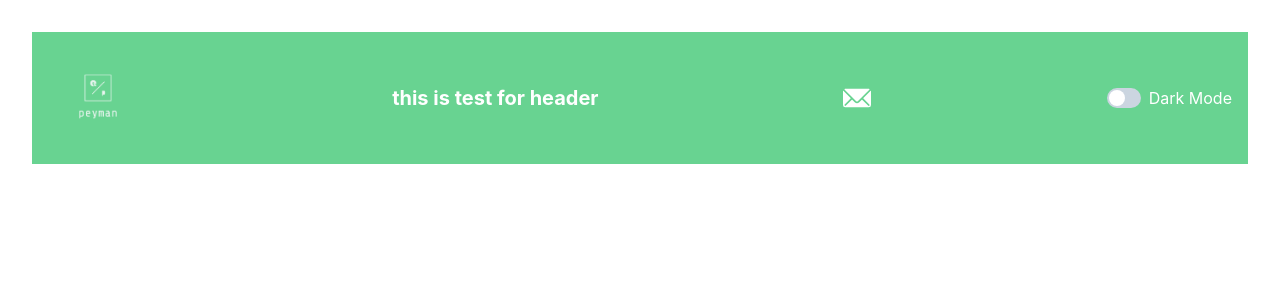
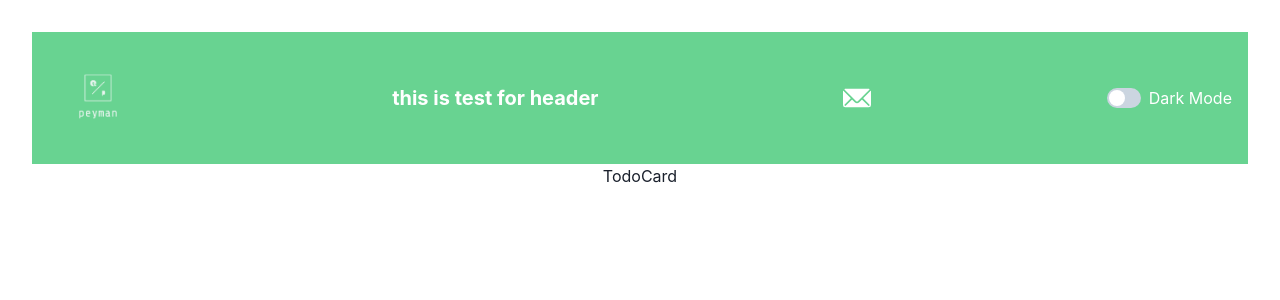
Before and after one commit to amirhossein-khalili/note-learning, a React (Vite) app in the folder client-note/note/: page /todos in a window 1280 px wide. Shown: the top 300 px of the page. Built offline with nearby package versions, Linux system fonts and the light colour scheme.

Commit message:
add todo base

```diff
--- a/client-note/note/src/App.tsx
+++ b/client-note/note/src/App.tsx
@@ -8,6 +8,7 @@ import NavBar from './components/NavBar';
 import NoteGrid from './components/Notes/NoteGrid';
 import AddNoteForm from './components/Notes/AddNoteForm';
 // import NoteRoute from './components/Notes/NoteRoute';
+import TodoGrid from './components/Todo/TodoGrid';
 
 function App() {
   return (
@@ -32,6 +33,7 @@ function App() {
         <Routes>
           <Route path="/notes/newNote" element={<AddNoteForm />} />
           <Route path="/notes" element={<NoteGrid />} />
+          <Route path="/todos" element={<TodoGrid />} />
           {/* <Route path='/notes' element={<NoteRoute />} /> */}
           <Route path="/" element={<Outlet />} />
         </Routes>
--- a/client-note/note/src/components/ColorModeSwitch.tsx
+++ b/client-note/note/src/components/ColorModeSwitch.tsx
@@ -1,11 +1,14 @@
 import { HStack, Switch, Text, useColorMode } from '@chakra-ui/react';
+import { MoonIcon } from '@chakra-ui/icons';
 import React from 'react';
 
 const ColorModeSwitch = () => {
   const { toggleColorMode, colorMode } = useColorMode();
   return (
     <HStack>
+      {/* <MoonIcon> */}
       <Switch isChecked={colorMode === 'dark'} onChange={toggleColorMode} colorScheme="blue" />
+      {/* </MoonIcon> */}
       <Text>Dark Mode</Text>
     </HStack>
   );
--- a/client-note/note/src/components/NavBar.tsx
+++ b/client-note/note/src/components/NavBar.tsx
@@ -12,7 +12,9 @@ const NavBar: React.FC = () => {
       <Link to="/">
         <Image src={logo} alt="Logo" boxSize="100px" mr="2" />
       </Link>
-      <Heading size="md">this is test for header </Heading>
+      <Link to="/todos">
+        <Heading size="md">this is test for header </Heading>
+      </Link>
       <Link to="/notes">
         <EmailIcon aria-label="Notes" color="whiteAlpha" ml={2} boxSize={7} />
       </Link>
--- /dev/null
+++ b/client-note/note/src/components/Todo/TodoCard.tsx
@@ -0,0 +1,7 @@
+import React from 'react';
+
+const TodoCard = () => {
+  return <div>TodoCard</div>;
+};
+
+export default TodoCard;
--- /dev/null
+++ b/client-note/note/src/components/Todo/TodoGrid.tsx
@@ -0,0 +1,12 @@
+import React from 'react';
+import TodoCard from './TodoCard';
+
+const TodoGrid = () => {
+  return (
+    <div>
+      <TodoCard />
+    </div>
+  );
+};
+
+export default TodoGrid;
```
Also changed, not shown: client-note/note/src/components/Notes/NoteRoute.tsx (added, +16 -0 lines).
